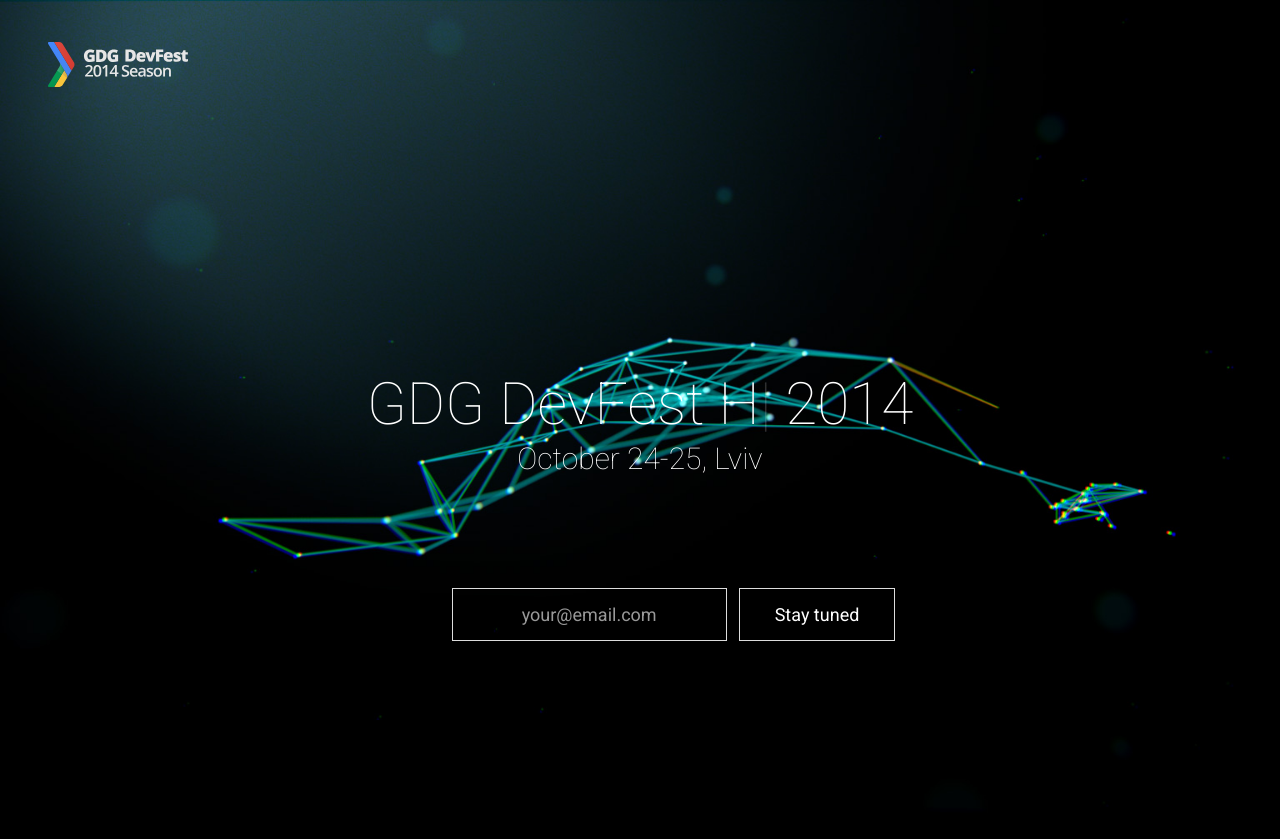
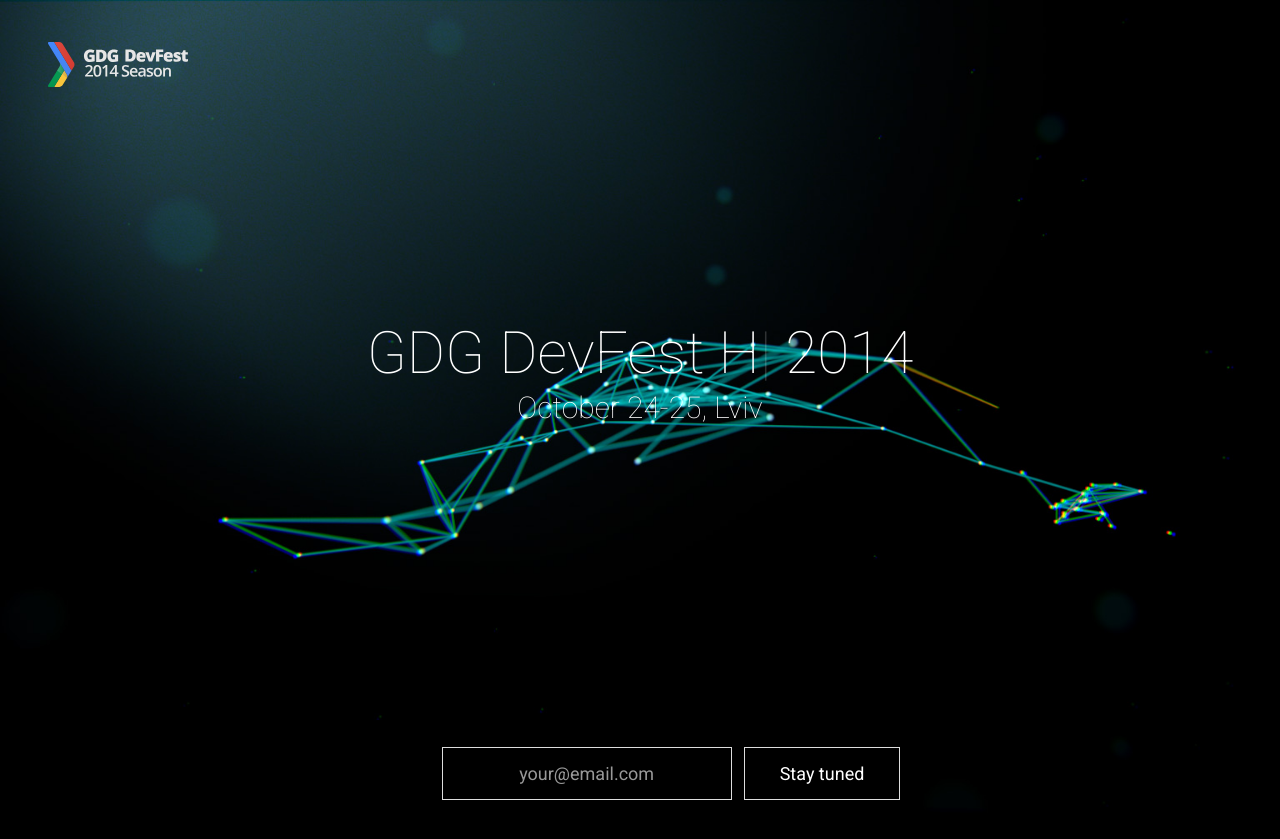
Before and after one commit to GDG-Ukraine/devfest-ukraine-14, a Jekyll site: the page built from temporary-banner.html, in a window 1280 px wide. Shown: the top 839 px of the page. Built offline with Jekyll 4.4.1, drawn with Linux system fonts in a browser that asks for light colours; comment, search, counter and statistics services are not loaded.

Commit message:
Bounded sign up form to bottom

```diff
--- a/temporary-banner.html
+++ b/temporary-banner.html
@@ -9,12 +9,15 @@ permalink: /
       <img id="logo-header" class="logo-header" src="{{ site.baseurl }}/img/svg/logo-light.svg" alt="GDG DevFest" />
   </header>
 
-  <div class="jumbotron">
+  <div class="jumbotron" style="padding-bottom: 150px;">
     <div class="animated hiding" data-animation="fadeInDown" data-delay="500">
       <h1>GDG DevFest <span id="typeout-text"></span> 2014</h1>
       <p style="font-size: 30px;">{{site.eventDate}}</p>
-      <!-- Begin MailChimp Signup Form -->
-      <div id="mc_embed_signup" style="position: relative; top: 100px;">
+    </div>
+ </div>
+
+    <!-- Begin MailChimp Signup Form -->
+    <div id="mc_embed_signup" style="position: absolute; bottom:100px; width:100%" class="animated hiding" data-animation="fadeInDown" data-delay="500">
           <form action="http://gdg.us5.list-manage1.com/subscribe/post?u=9fc8aa205b0521b5f05fc8e1e&amp;id=ae0fb459fc" method="post" id="mc-embedded-subscribe-form" name="mc-embedded-subscribe-form" class="validate" target="_blank" novalidate>
             <div class="mc-field-group col-lg-3 col-md-3 col-sm-5 col-xs-7 col-lg-offset-4 col-md-offset-3 col-sm-offset-2">
               <input type="email" value="" name="EMAIL" class="required email form-control" id="mce-EMAIL" placeholder="your@email.com">
@@ -28,12 +31,9 @@ permalink: /
               <input type="text" name="b_9fc8aa205b0521b5f05fc8e1e_ae0fb459fc" tabindex="-1" value="">
             </div>
             <div class="clear col-lg-1 col-md-2 col-sm-2 col-xs-5">
-              <input type="submit" value="Stay tuned" name="subscribe" id="mc-embedded-subscribe" class="button">
+              <input type="submit" value="Stay tuned" name="subscribe" id="mc-embedded-subscribe" class="button" style="color: #fff;">
             </div>
           </form>
         </div>
 
-  </div>
-</div>
-
 </section>
```
